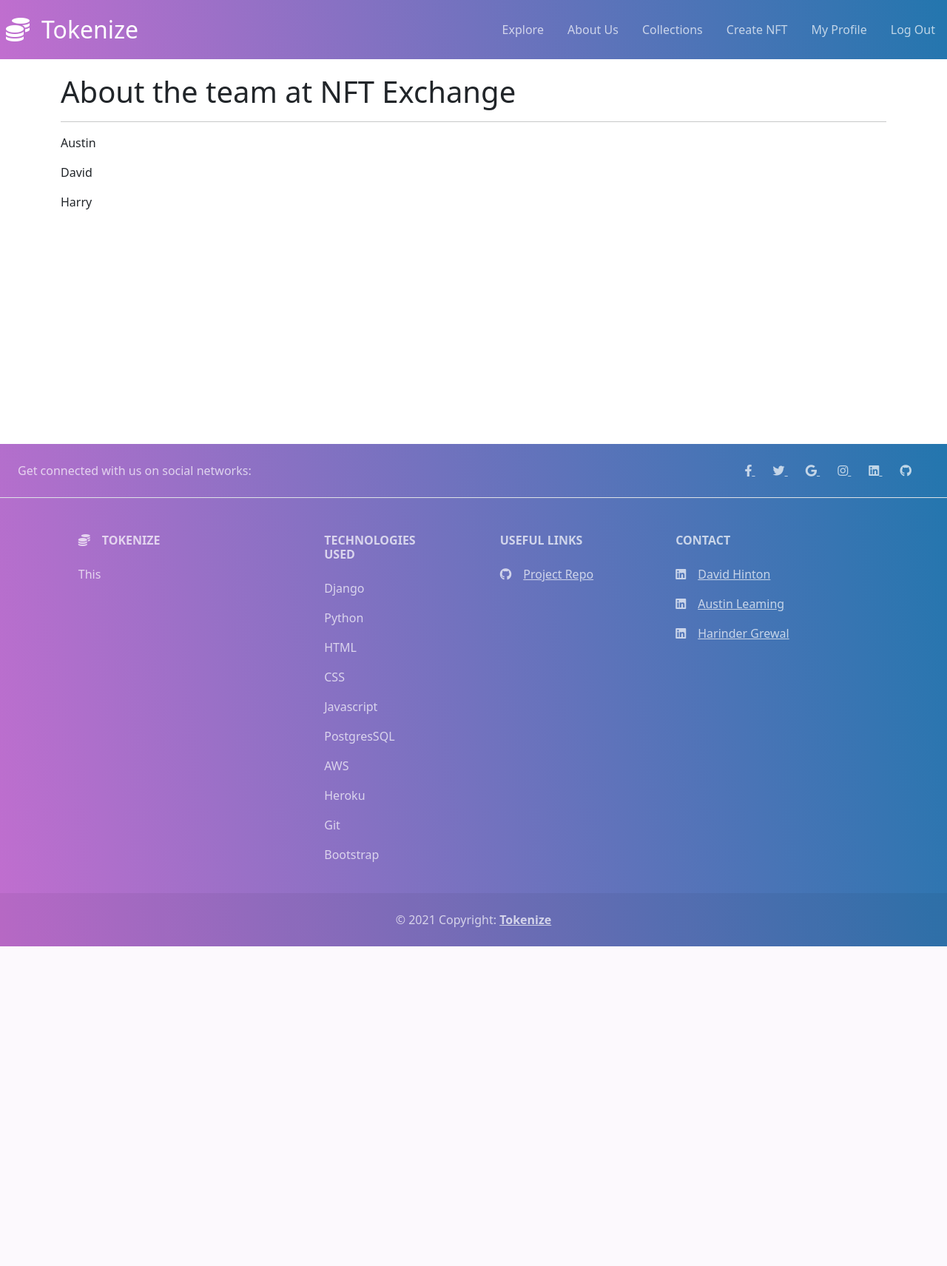
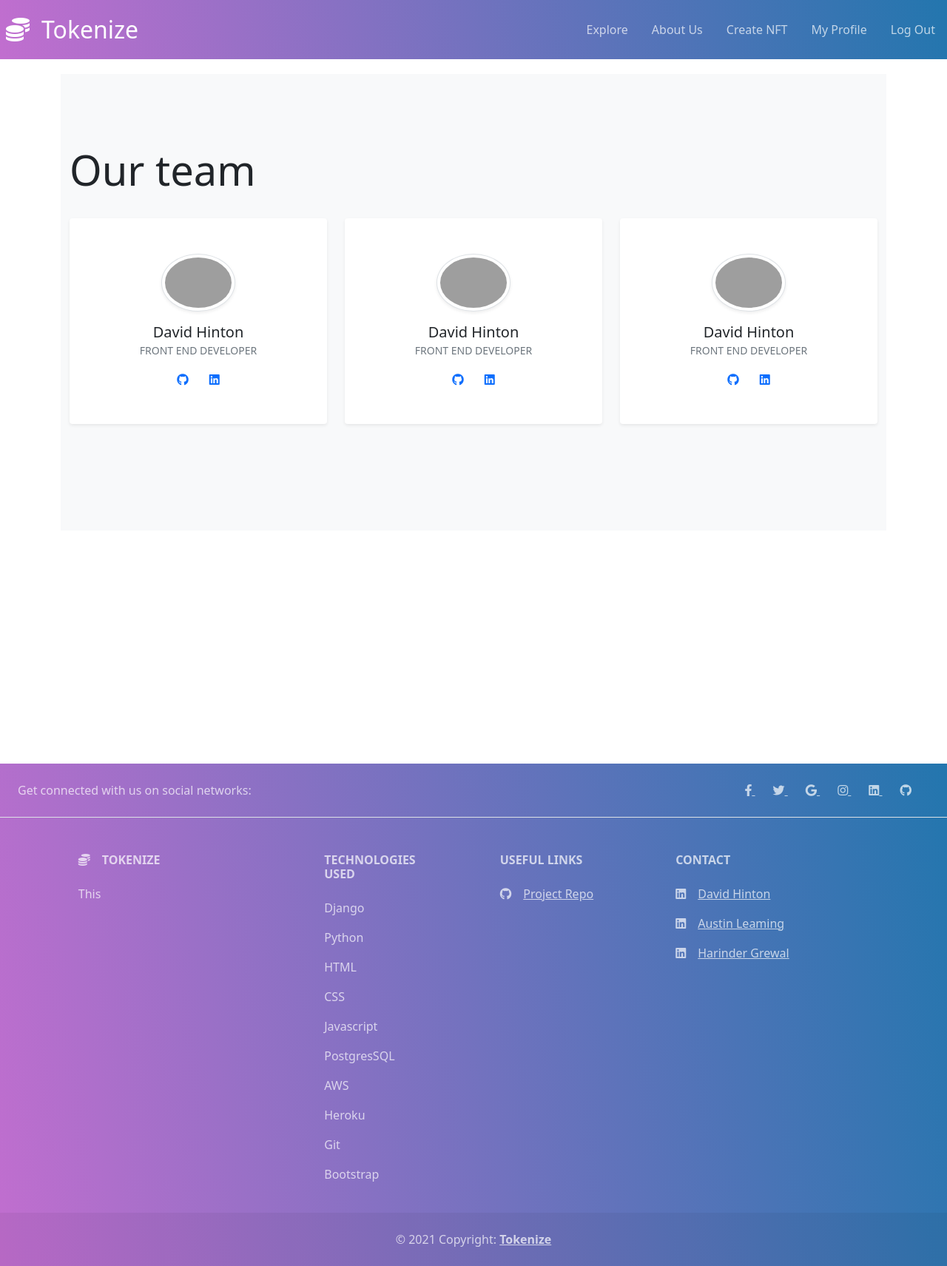
Before and after one commit to AustinLeaming/nft-exchange, a Django app: page /about/ in a window 1280 px wide. Shown: the whole page at 74% size. Before the commit the page ends 1279 px from the top, so only its background shows below. Run offline with Django 3.2, Linux system fonts and the light colour scheme; the visitor is signed in with stand-in values (Sample User, id 1); grey boxes are pictures that could not be loaded.

Commit message:
added about page

```diff
--- a/main_app/templates/about.html
+++ b/main_app/templates/about.html
@@ -1,10 +1,56 @@
 {% extends 'base.html' %}
 {% block content %}
     <div style="margin-top: 100px;"></div>
-    <h1>About the team at NFT Exchange</h1>
-    <hr />
-    <p>Austin</p>
-    <p>David</p>
-    <p>Harry</p>
+    <div class="bg-light py-5">
+        <div class="container py-5">
+          <div class="row mb-4">
+            <div class="col-lg-5">
+              <h2 class="display-4 font-weight-light">Our team</h2>
+            </div>
+          </div>
+
+          <div class="row text-center">
+            <!-- Team item-->
+            <div class="col-xl-4 col-sm-6 mb-5">
+              <div class="bg-white rounded shadow-sm py-5 px-4">
+                <img src="https://i.imgur.com/nulR6IG.png" alt="My Image" width="100" class="img-fluid rounded-circle mb-3 img-thumbnail shadow-sm">
+                <h5 class="mb-0">David Hinton</h5><span class="small text-uppercase text-muted">Front End Developer</span>
+                <ul class="social mb-0 list-inline mt-3">
+                  <li class="list-inline-item"><a href="#" class="social-link"><i class="fab fa-github me-3"></i></a></li>
+                  <li class="list-inline-item"><a href="#" class="social-link"><i class="fab fa-linkedin"></i></a></li>
+                </ul>
+              </div>
+            </div>
+            <!-- End-->
+                        <!-- Team item-->
+                        <div class="col-xl-4 col-sm-6 mb-5">
+                            <div class="bg-white rounded shadow-sm py-5 px-4">
+                              <img src="https://i.imgur.com/nulR6IG.png" alt="My Image" width="100" class="img-fluid rounded-circle mb-3 img-thumbnail shadow-sm">
+                              <h5 class="mb-0">David Hinton</h5><span class="small text-uppercase text-muted">Front End Developer</span>
+                              <ul class="social mb-0 list-inline mt-3">
+                                <li class="list-inline-item"><a href="#" class="social-link"><i class="fab fa-github me-3"></i></a></li>
+                                <li class="list-inline-item"><a href="#" class="social-link"><i class="fab fa-linkedin"></i></a></li>
+                              </ul>
+                            </div>
+                          </div>
+                          <!-- End-->
+                                      <!-- Team item-->
+            <div class="col-xl-4 col-sm-6 mb-5">
+                <div class="bg-white rounded shadow-sm py-5 px-4">
+                  <img src="https://i.imgur.com/nulR6IG.png" alt="My Image" width="100" class="img-fluid rounded-circle mb-3 img-thumbnail shadow-sm">
+                  <h5 class="mb-0">David Hinton</h5><span class="small text-uppercase text-muted">Front End Developer</span>
+                  <ul class="social mb-0 list-inline mt-3">
+                    <li class="list-inline-item"><a href="#" class="social-link"><i class="fab fa-github me-3"></i></a></li>
+                    <li class="list-inline-item"><a href="#" class="social-link"><i class="fab fa-linkedin"></i></a></li>
+                  </ul>
+                </div>
+              </div>
+              <!-- End-->
+
+
+
+          </div>
+        </div>
+      </div>
     <div style = "margin-bottom: 315px;"></div>
 {% endblock %}
--- a/main_app/templates/base.html
+++ b/main_app/templates/base.html
@@ -31,7 +31,6 @@
         <li><a href="/nfts">Explore</a></li>
         <li><a href="/about">About Us</a></li>
         {% if user.is_authenticated %}
-        <li><a href="/">Collections</a></li>
         <li><a href="{% url 'nfts_create' %}">Create NFT</a></li>
         <li><a href="/">My Profile</a></li>
         <li><a href="{% url 'logout' %}">Log Out</a></li>
--- a/main_app/templates/home.html
+++ b/main_app/templates/home.html
@@ -2,7 +2,7 @@
 {% block content %}
 <h1 style="margin-top: 10%;"></h1>
 <section class="container mt-3">
-    <div class="jumbotron px-3 py-4 px-sm-4 py-sm-5 bg-blend-screen rounded-3 mb-3" style = "background-image: url('https://i.imgur.com/hU58H1c.png');">
+    <div class="jumbotron px-3 py-4 px-sm-4 py-sm-5 bg-blend-screen rounded-3 mb-3" style="background-image: url('static/images/hero-banner.png')">
         <strong><h1 class="display-2">Welcome to Tokenize</h1></strong>
         <strong></strong><p class="lead">Developed by Creators For Creators</p>
         <hr class="my-4">
```
Also changed, not shown: main_app/static/images/hero-banner.png (added), main_app/static/images/my_port.png (added).
